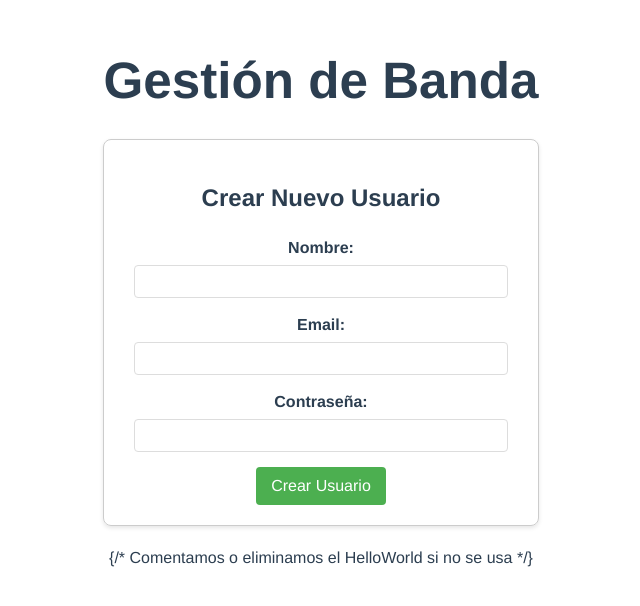
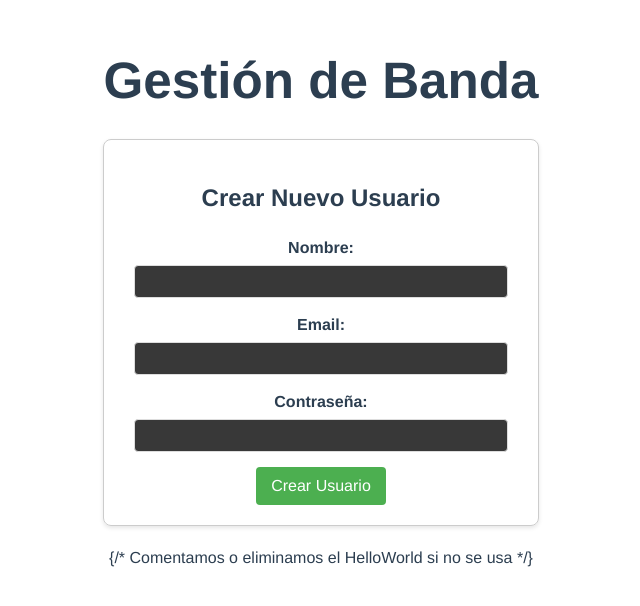
Before and after one commit to mvunab/music-admin, a Vue app in the folder frontend/music-admin/: page / in a window 1280 px wide. Shown: the part 116-722 px from the top of the page, without its empty margins (319-959 px from the left). Built offline with nearby package versions, Linux system fonts and the light colour scheme.

Commit message:
Adding Color correction and new endpoint

```diff
--- a/frontend/music-admin/src/components/UserCreateForm.vue
+++ b/frontend/music-admin/src/components/UserCreateForm.vue
@@ -112,6 +112,7 @@ const handleSubmit = async () => {
   width: calc(100% - 20px);
   padding: 8px 10px;
   border: 1px solid #ddd;
+  background-color: rgb(56, 56, 56);
   border-radius: 4px;
   box-sizing: border-box;
 }
--- a/frontend/music-admin/src/style.css
+++ b/frontend/music-admin/src/style.css
@@ -42,7 +42,7 @@ button {
   font-size: 1em;
   font-weight: 500;
   font-family: inherit;
-  background-color: #1a1a1a;
+  background-color: #343333;
   cursor: pointer;
   transition: border-color 0.25s;
 }
```
